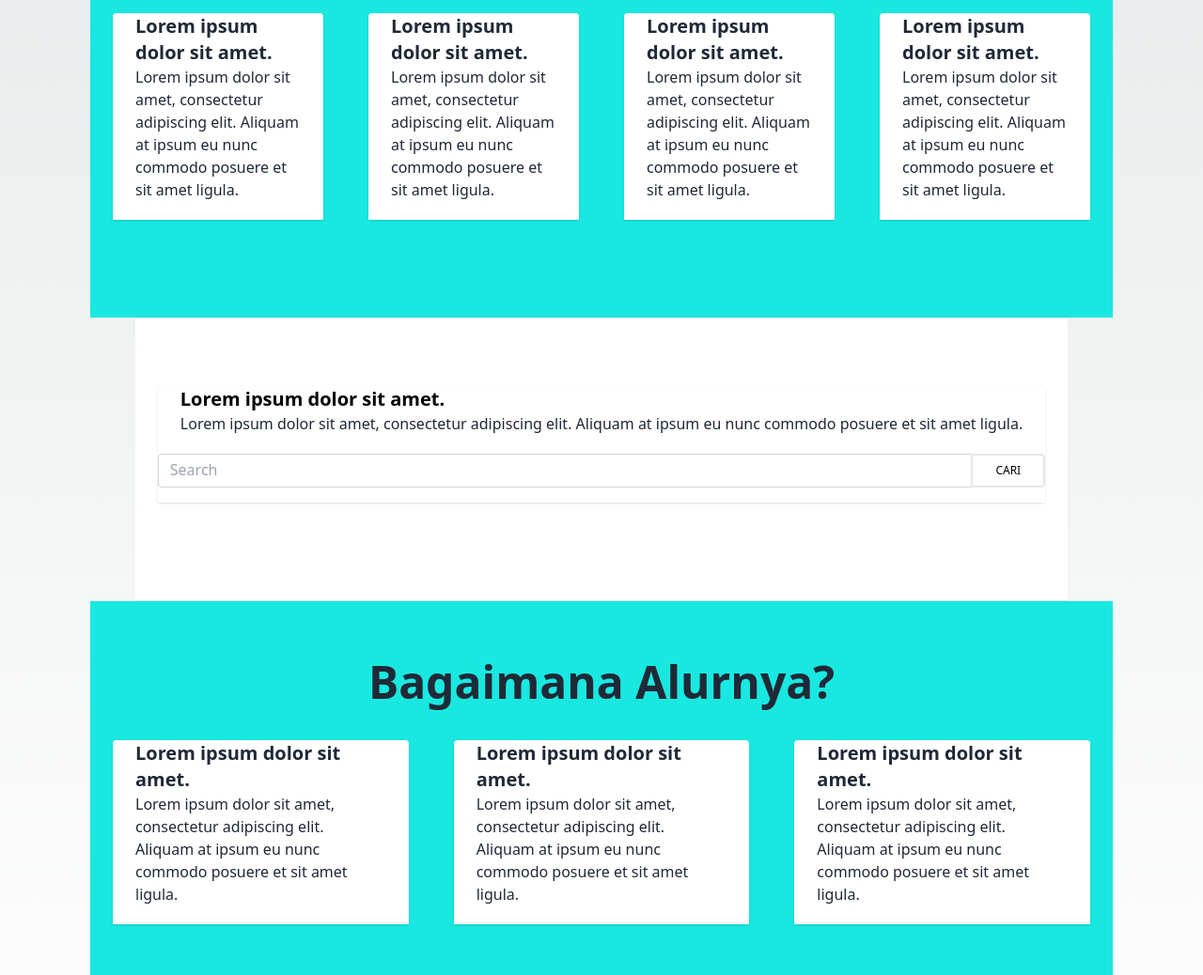
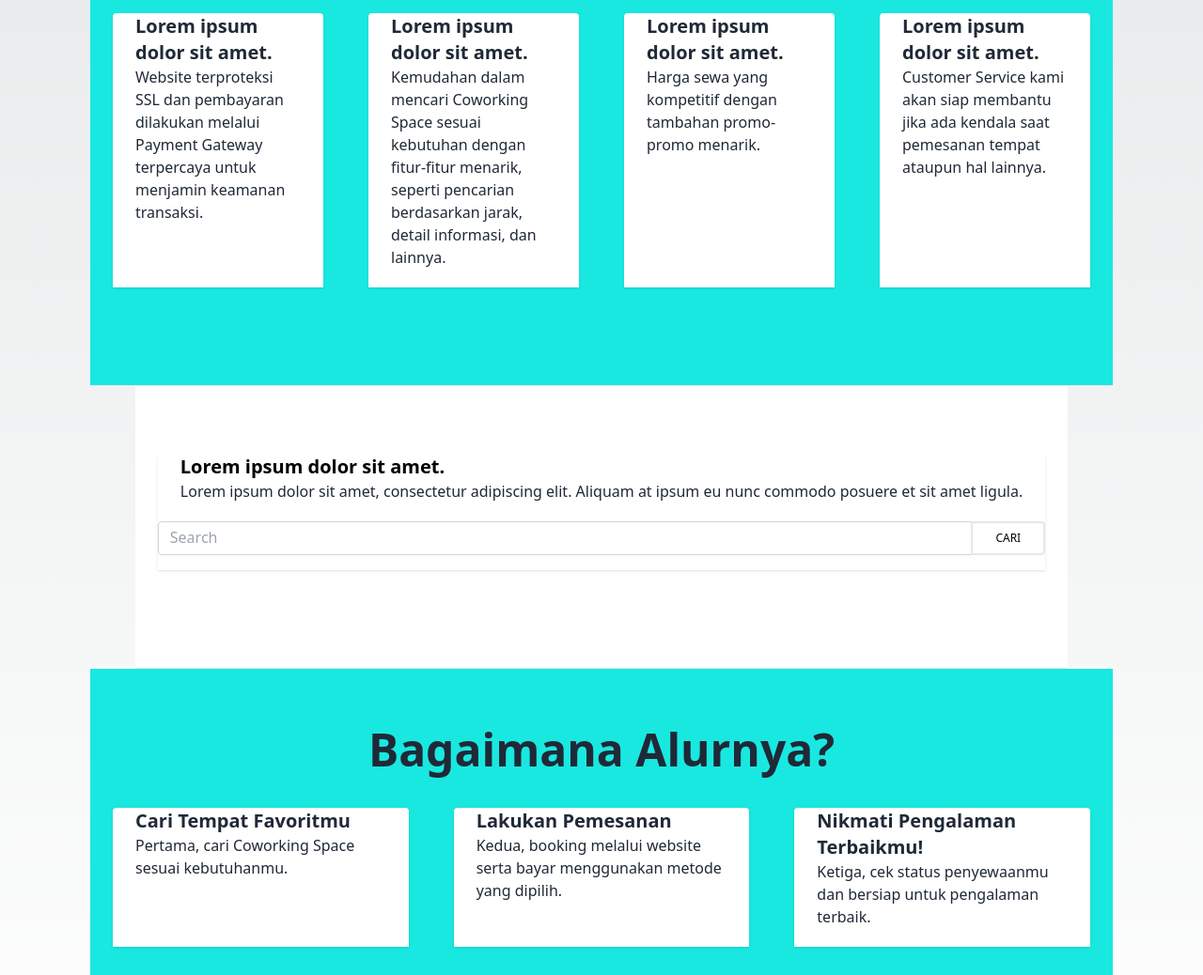
Before and after one commit to ahmadyhs/spots-frontend, a Next.js app: page /landing in a window 1280 px wide. Shown: the part 1138-2176 px from the top of the page at 94% size. Built offline with nearby package versions, Linux system fonts and the light colour scheme.

Commit message:
footer + landing

```diff
--- /dev/null
+++ b/app/Footer.jsx
@@ -0,0 +1,61 @@
+import Image from 'next/image'
+import React from "react";
+
+
+function Footer() {
+	return (
+		<>
+			<div className="bg-[#17224D] h-1/2 w-full flex md:flex-row flex-col justify-around items-start p-20">
+				<div className="p-4 ">
+                <div>
+          <Image src="/SPOTS-white.svg" height={420} width={220}/>
+        </div>
+				</div>
+				<div className="p-4">
+					<ul>
+						<p className="text-[#FFFFFF] font-bold text-2xl pb-4">Follow Us</p>
+						<li className="text-[#FFFFFF] text-md pb-2 font-semibold hover:text-blue-600 cursor-pointer">
+							Facebook
+						</li>
+						<li className="text-[#FFFFFF] text-md pb-2 font-semibold hover:text-blue-600 cursor-pointer">
+							Instagram
+						</li>
+						<li className="text-[#FFFFFF] text-md pb-2 font-semibold hover:text-blue-600 cursor-pointer">
+							Twitter
+						</li>
+						<li className="text-[#FFFFFF] text-md pb-2 font-semibold hover:text-blue-600 cursor-pointer">
+							Youtube
+						</li>
+					</ul>
+				</div>
+				<div className="p-4">
+					<ul>
+						<p className="text-[#FFFFFF] font-bold text-2xl pb-4">Support</p>
+						<li className="text-[#FFFFFF] text-md pb-2 font-semibold hover:text-blue-600 cursor-pointer">
+							Contact
+						</li>
+						<li className="text-[#FFFFFF] text-md pb-2 font-semibold hover:text-blue-600 cursor-pointer">
+						+021 2038 157
+						</li>
+						<li className="text-[#FFFFFF] text-md pb-2 font-semibold hover:text-blue-600 cursor-pointer">
+						SCBD, Jakarta
+						</li>
+						<li className="text-[#FFFFFF] text-md pb-2 font-semibold hover:text-blue-600 cursor-pointer">
+						No. 87 (SPOTS)
+						</li>
+						<li className="text-[#FFFFFF] text-md pb-2 font-semibold hover:text-blue-600 cursor-pointer">
+						customer.support@spots.id
+						</li>
+					</ul>
+				</div>
+			</div>
+			<div className="flex flex-col justify-center items-center text-center  p-5 bg-gray-50">
+				<h1 className=" text-black-10 font-semibold">
+                Copyright © 2023 SPOTS. All rights reserved.
+				</h1>
+			</div>
+		</>
+	);
+}
+
+export default Footer;
--- a/app/landing/page.js
+++ b/app/landing/page.js
@@ -10,12 +10,10 @@ export default function landing() {
                  <Image
                 className="rounded-2xl"
                 src="/login.jpg"
-                width={1200}
+                width={1225}
             height={420}
-          priority
                 />
                 	<div class="absolute top-14 left-14 px-6 py-4">
-
                  <h1 class="absolute text-5xl text-white top-1/2 left-1/2 -translate-x-1/2 -translate-y-1/2">
                     Spots Website Layanan Coworking Space
                  </h1>
@@ -36,8 +34,7 @@ export default function landing() {
                 Lorem ipsum dolor sit amet.
               </div>
               <p class="text-gray-800 text-base px-6 mb-5">
-                Lorem ipsum dolor sit amet, consectetur adipiscing elit. Aliquam at ipsum eu nunc commodo posuere et sit amet ligula.
-              </p>
+              Website terproteksi SSL dan pembayaran dilakukan melalui Payment Gateway terpercaya untuk menjamin keamanan transaksi.              </p>
           </div>
         </div>
         <div class="w-full md:w-1/4 p-6 flex flex-col flex-grow flex-shrink">
@@ -46,8 +43,7 @@ export default function landing() {
                 Lorem ipsum dolor sit amet.
               </div>
               <p class="text-gray-800 text-base px-6 mb-5">
-                Lorem ipsum dolor sit amet, consectetur adipiscing elit. Aliquam at ipsum eu nunc commodo posuere et sit amet ligula.
-              </p>
+              Kemudahan dalam mencari Coworking Space sesuai kebutuhan dengan fitur-fitur menarik, seperti pencarian berdasarkan jarak, detail informasi, dan lainnya.              </p>
           </div>
         </div>
         <div class="w-full md:w-1/4 p-6 flex flex-col flex-grow flex-shrink">
@@ -56,8 +52,7 @@ export default function landing() {
                 Lorem ipsum dolor sit amet.
               </div>
               <p class="text-gray-800 text-base px-6 mb-5">
-                Lorem ipsum dolor sit amet, consectetur adipiscing elit. Aliquam at ipsum eu nunc commodo posuere et sit amet ligula.
-              </p>
+              Harga sewa yang kompetitif dengan tambahan promo-promo menarik.               </p>
           </div>
         </div>
         <div class="w-full md:w-1/4 p-6 flex flex-col flex-grow flex-shrink">
@@ -66,8 +61,7 @@ export default function landing() {
                 Lorem ipsum dolor sit amet.
               </div>
               <p class="text-gray-800 text-base px-6 mb-5">
-                Lorem ipsum dolor sit amet, consectetur adipiscing elit. Aliquam at ipsum eu nunc commodo posuere et sit amet ligula.
-              </p>
+              Customer Service kami akan siap membantu jika ada kendala saat pemesanan tempat ataupun hal lainnya.              </p>
           </div>
         </div>
       </div>
@@ -112,31 +106,25 @@ export default function landing() {
         <div class="w-full md:w-1/3 p-6 flex flex-col flex-grow flex-shrink">
           <div class="flex-1 bg-white rounded-t rounded-b-none overflow-hidden shadow">
               <div class="w-full font-bold text-xl text-gray-800 px-6">
-                Lorem ipsum dolor sit amet.
-              </div>
+              Cari Tempat Favoritmu              </div>
               <p class="text-gray-800 text-base px-6 mb-5">
-                Lorem ipsum dolor sit amet, consectetur adipiscing elit. Aliquam at ipsum eu nunc commodo posuere et sit amet ligula.
-              </p>
+              Pertama, cari Coworking Space sesuai kebutuhanmu.              </p>
           </div>
         </div>
         <div class="w-full md:w-1/3 p-6 flex flex-col flex-grow flex-shrink">
           <div class="flex-1 bg-white rounded-t rounded-b-none overflow-hidden shadow">
               <div class="w-full font-bold text-xl text-gray-800 px-6">
-                Lorem ipsum dolor sit amet.
-              </div>
+              Lakukan Pemesanan              </div>
               <p class="text-gray-800 text-base px-6 mb-5">
-                Lorem ipsum dolor sit amet, consectetur adipiscing elit. Aliquam at ipsum eu nunc commodo posuere et sit amet ligula.
-              </p>
+              Kedua, booking melalui website serta bayar menggunakan metode yang dipilih.              </p>
           </div>
         </div>
         <div class="w-full md:w-1/3 p-6 flex flex-col flex-grow flex-shrink">
           <div class="flex-1 bg-white rounded-t rounded-b-none overflow-hidden shadow">
               <div class="w-full font-bold text-xl text-gray-800 px-6">
-                Lorem ipsum dolor sit amet.
-              </div>
+              Nikmati Pengalaman Terbaikmu!              </div>
               <p class="text-gray-800 text-base px-6 mb-5">
-                Lorem ipsum dolor sit amet, consectetur adipiscing elit. Aliquam at ipsum eu nunc commodo posuere et sit amet ligula.
-              </p>
+              Ketiga, cek status penyewaanmu dan bersiap untuk pengalaman terbaik.              </p>
           </div>
         </div>
       </div>
--- a/app/page.js
+++ b/app/page.js
@@ -1,5 +1,6 @@
 import Image from 'next/image'
 import { Inter } from 'next/font/google'
+import Footer from "./Footer"
 import { Navbar } from './Navbar';
 
 const inter = Inter({ subsets: ['latin'] })
@@ -121,6 +122,8 @@ export default function Home() {
           </p>
         </a>
       </div>
+      <Footer />
+
     </main>
   )
 }
```
Also changed, not shown: public/SPOTS.svg (added).
